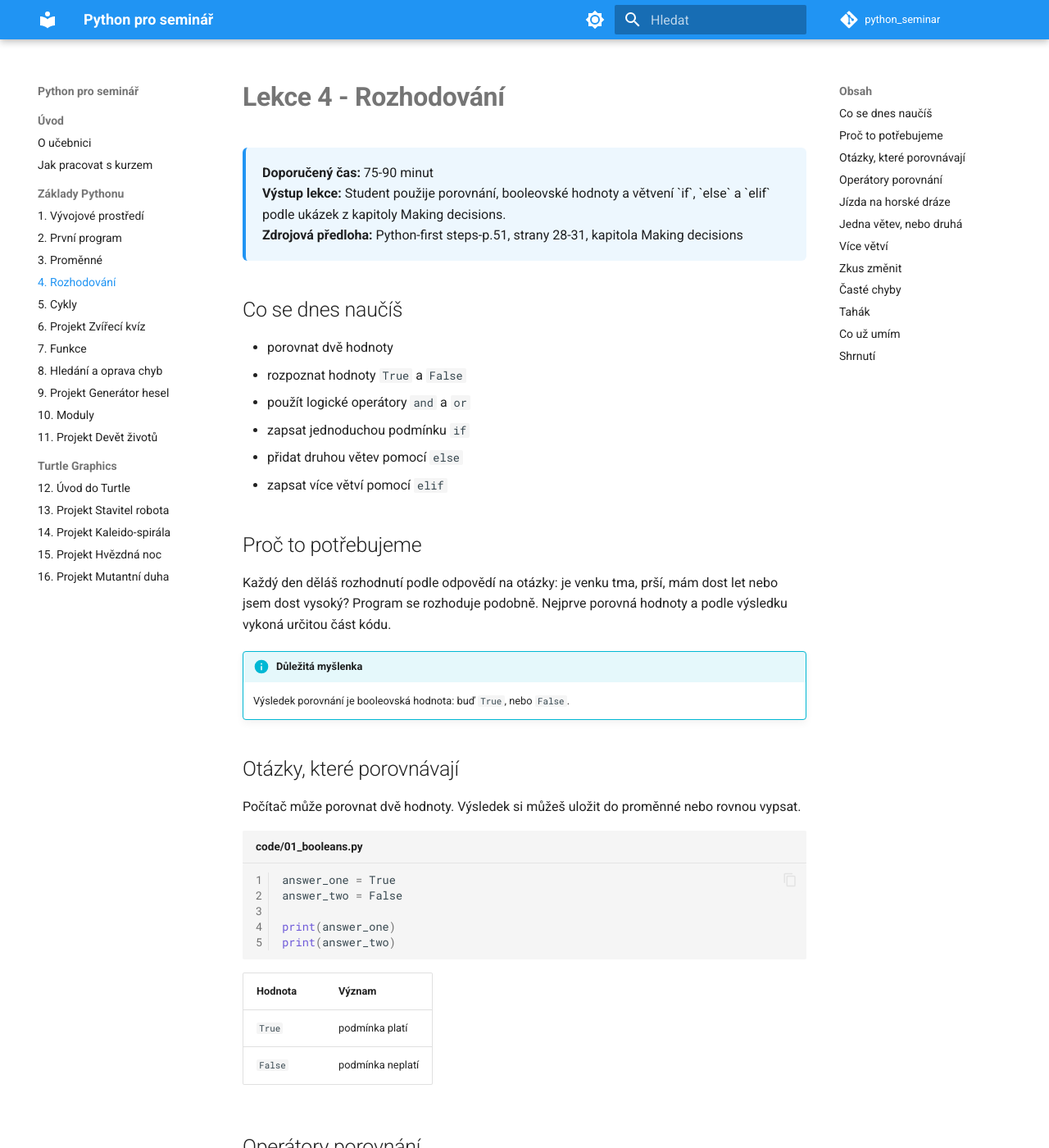
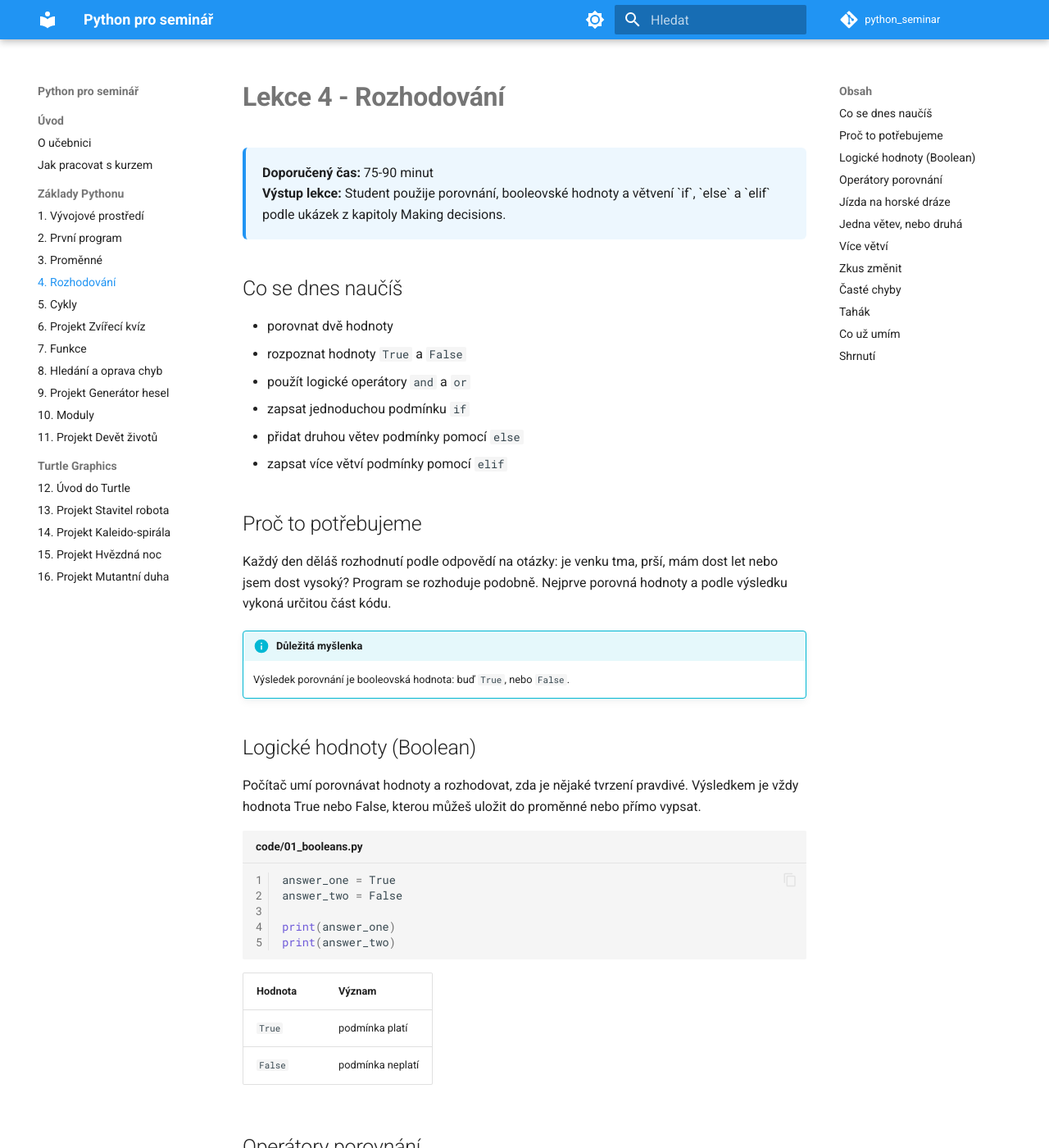
Before and after one commit to faitjaroslav-byte/python_seminar, an MkDocs documentation site: the page built from docs/04-rozhodovani/index.md, in a window 1280 px wide and 1400 px high. Shown: the whole window at 82% size. Built offline with MkDocs 1.6.1 and Material for MkDocs 9.7.7, drawn with Linux system fonts in a browser that asks for light colours; comment, search, counter and statistics services are not loaded; some of the changed text lies outside the part shown.

Commit message:
Lesson 4 - text corrections

````diff
--- a/docs/04-rozhodovani/index.md
+++ b/docs/04-rozhodovani/index.md
@@ -3,7 +3,6 @@
 <div class="lesson-meta">
 <strong>Doporučený čas:</strong> 75-90 minut<br>
 <strong>Výstup lekce:</strong> Student použije porovnání, booleovské hodnoty a větvení `if`, `else` a `elif` podle ukázek z kapitoly Making decisions.<br>
-<strong>Zdrojová předloha:</strong> Python-first steps-p.51, strany 28-31, kapitola Making decisions
 </div>
 
 ## Co se dnes naučíš
@@ -12,8 +11,8 @@
 - rozpoznat hodnoty `True` a `False`
 - použít logické operátory `and` a `or`
 - zapsat jednoduchou podmínku `if`
-- přidat druhou větev pomocí `else`
-- zapsat více větví pomocí `elif`
+- přidat druhou větev podmínky pomocí `else`
+- zapsat více větví podmínky pomocí `elif`
 
 ## Proč to potřebujeme
 
@@ -22,9 +21,9 @@
 !!! info "Důležitá myšlenka"
     Výsledek porovnání je booleovská hodnota: buď `True`, nebo `False`.
 
-## Otázky, které porovnávají
+## Logické hodnoty (Boolean)
 
-Počítač může porovnat dvě hodnoty. Výsledek si můžeš uložit do proměnné nebo rovnou vypsat.
+Počítač umí porovnávat hodnoty a rozhodovat, zda je nějaké tvrzení pravdivé. Výsledkem je vždy hodnota True nebo False, kterou můžeš uložit do proměnné nebo přímo vypsat.
 
 ```python title="code/01_booleans.py" linenums="1"
 answer_one = True
@@ -70,7 +69,9 @@
 
 ## Jízda na horské dráze
 
-Na straně 31 se rozhoduje, jestli dítě splňuje dvě podmínky: věk a výšku.
+Na ceduli v zábavním parku stojí, že na horskou dráhu mohou pouze lidé starší než 8 let a vyšší než 4 stopy a 7 palců. Mia je 10 let a měří 5 stop.
+Pomocí Python Shellu ověříme, zda může na horskou dráhu. Zadej následující řádky kódu, které vytvoří proměnné pro Miin věk a výšku a přiřadí jim správné hodnoty.
+Poté zapiš pravidla pro vstup na horskou dráhu jako logický (Boolean) výraz a stiskni Enter.
 
 ```python title="code/03_rollercoaster.py" linenums="1"
 age = 10
````
